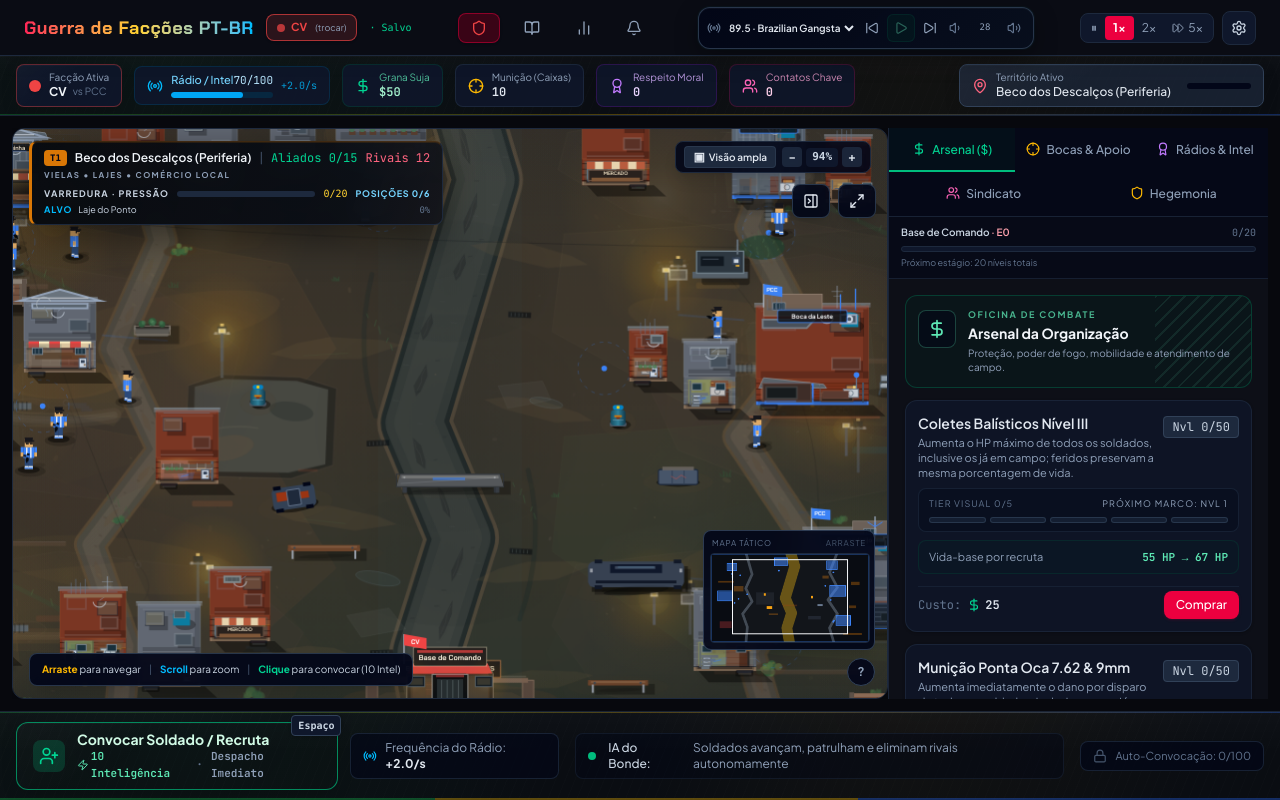
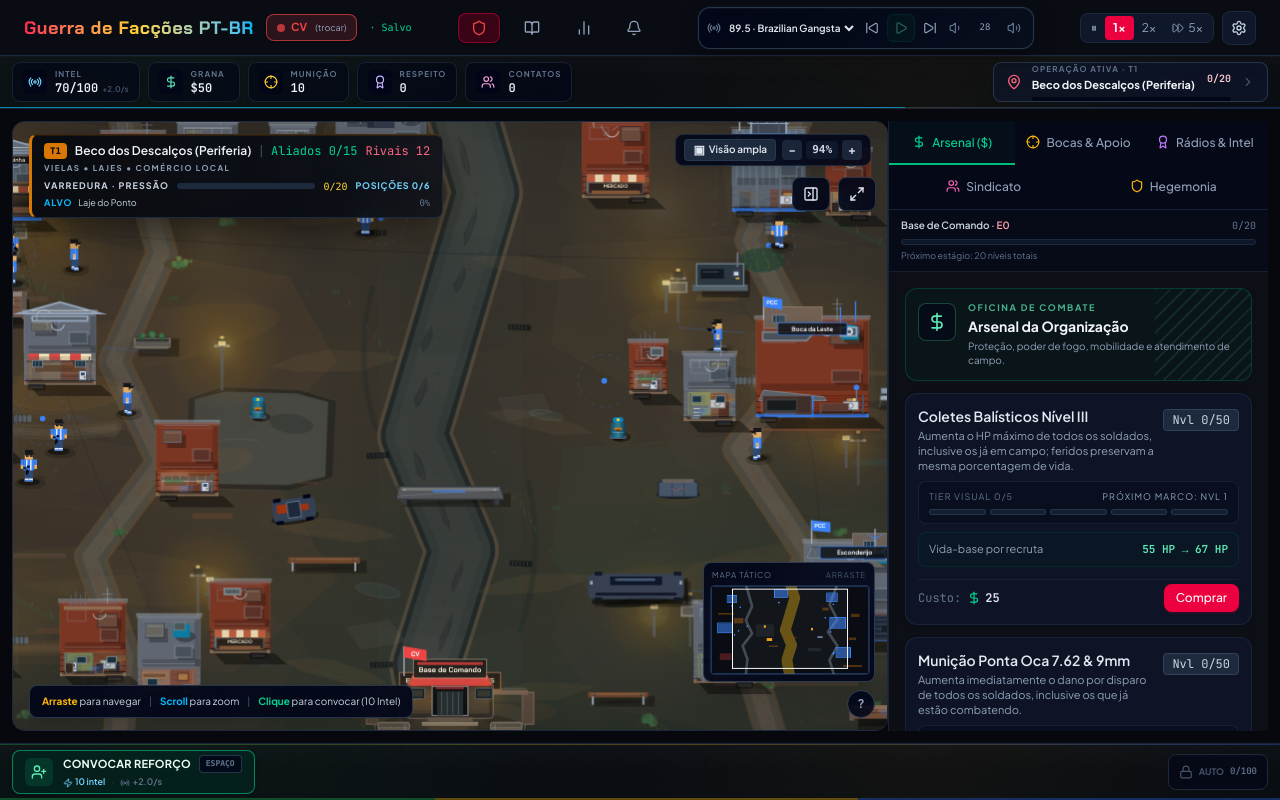
Before and after one commit to oeduardobertei-jpg/gangster-incremental, a React (Vite) app: page / in a window 1280 px wide. Built offline with nearby package versions, Linux system fonts and the light colour scheme.

Commit message:
1.1F: rebuild HUD hierarchy and command strips

```diff
--- /dev/null
+++ b/scripts/acceptance-110f-hud2.mjs
@@ -0,0 +1,48 @@
+import { openTestSession, sleep } from './cdp-session.mjs';
+import { mkdirSync, writeFileSync } from 'node:fs';
+
+const baseUrl = process.env.BASE_URL || 'http://127.0.0.1:3001';
+const outDir = 'docs/screenshots/1.1f-hud';
+mkdirSync(outDir, { recursive: true });
+
+const prepare = async s => {
+  await s.evaluate(`(async()=>{const {createDefaultState}=await import('/src/state/defaultGameState.ts');const g=createDefaultState();g.currentTerritoryId=1;g.runHighestTerritoryReached=1;g.gameSpeed=0;g.soundMuted=true;g.intel=73;g.cash=12540;g.ammo=87;g.respect=345;g.contacts=12;g.territoryTakes=13;localStorage.setItem('factions_war_pt_br_save_v2',JSON.stringify(g));location.reload();return true;})()`);
+  await sleep(1800);
+};
+
+const inspect = s => s.evaluate(`(()=>{const r=s=>s?.getBoundingClientRect().toJSON();const cmd=document.querySelector('.hud-command-strip');const action=document.querySelector('.hud-action-strip');const canvas=document.querySelector('canvas');return {innerWidth,innerHeight,bodyScrollWidth:document.body.scrollWidth,docScrollWidth:document.documentElement.scrollWidth,command:r(cmd),action:r(action),canvas:r(canvas),operationText:document.querySelector('.hud-operation-card')?.textContent?.replace(/\\s+/g,' ').trim(),resourceText:cmd?.textContent?.replace(/\\s+/g,' ').trim(),recruitText:document.querySelector('.hud-recruit-command')?.textContent?.replace(/\\s+/g,' ').trim()}})()`);
+
+const shot = async (s, name) => {
+  const image = await s.send('Page.captureScreenshot', { format:'png', fromSurface:true });
+  writeFileSync(`${outDir}/${name}.png`, Buffer.from(image.data,'base64'));
+};
+
+const desktop = await openTestSession({ url:baseUrl, width:1536, height:864 });
+const mobile = await openTestSession({ url:baseUrl, width:390, height:844 });
+try {
+  await prepare(desktop); await prepare(mobile);
+  const d = await inspect(desktop); const m = await inspect(mobile);
+  await shot(desktop,'hud-desktop'); await shot(mobile,'hud-mobile');
+  writeFileSync(`${outDir}/metrics.json`, JSON.stringify({desktop:d,mobile:m},null,2));
+
+  const checks = [
+    ['desktop command strip <= 58px', d.command?.height <= 58],
+    ['desktop action strip <= 64px', d.action?.height <= 64],
+    ['desktop canvas >= 650px', d.canvas?.height >= 650],
+    ['desktop no page horizontal overflow', d.docScrollWidth <= d.innerWidth + 1],
+    ['mobile command strip <= 58px', m.command?.height <= 58],
+    ['mobile action strip <= 64px', m.action?.height <= 64],
+    ['mobile canvas >= 620px', m.canvas?.height >= 620],
+    ['mobile no page horizontal overflow', m.docScrollWidth <= m.innerWidth + 1],
+    ['operation visible', /OPERAÇÃO ATIVA/.test(d.operationText || '')],
+    ['core resources visible', ['INTEL','GRANA','MUNIÇÃO','RESPEITO','CONTATOS'].every(x => (d.resourceText || '').includes(x))],
+    ['recruit command visible', /CONVOCAR REFORÇO/.test(d.recruitText || '')],
+    ['faction not duplicated in resource strip', !(d.resourceText || '').includes('FACÇÃO')]
+  ];
+  checks.forEach(([name,ok])=>console.log(`${ok?'PASS':'FAIL'} | ${name}`));
+  if (checks.some(([,ok])=>!ok)) throw new Error('1.1F HUD acceptance failed');
+  if (desktop.errors.length || mobile.errors.length) throw new Error(`runtime errors: ${[...desktop.errors,...mobile.errors].join(' | ')}`);
+  console.log(`HUD_11F ${checks.length}/${checks.length} PASS`);
+} finally {
+  await desktop.close(); await mobile.close();
+}
--- a/src/components/ResourceBar.tsx
+++ b/src/components/ResourceBar.tsx
@@ -1,7 +1,7 @@
 import React from 'react';
 import { GameState } from '../types/game';
-import { TERRITORIES, FACTION_CONFIGS } from '../data/gameData';
-import { Radio, DollarSign, Crosshair, Award, Users, Shield, MapPin } from 'lucide-react';
+import { TERRITORIES } from '../data/gameData';
+import { Radio, DollarSign, Crosshair, Award, Users, Shield, MapPin, ChevronRight } from 'lucide-react';
 
 interface ResourceBarProps {
   gameState: GameState;
@@ -9,14 +9,32 @@ interface ResourceBarProps {
   onOpenFactionModal: () => void;
 }
 
+type ResourceChipProps = {
+  label: string;
+  value: string;
+  detail?: string;
+  icon: React.ReactNode;
+  tone: string;
+};
+
+const ResourceChip: React.FC<ResourceChipProps> = ({ label, value, detail, icon, tone }) => (
+  <div className="hud-resource-chip flex h-10 min-w-[92px] items-center gap-2 rounded-lg border border-slate-800/80 bg-slate-950/54 px-2.5 shadow-sm">
+    <div className={`grid h-6 w-6 shrink-0 place-items-center rounded-md bg-slate-950/75 ${tone}`}>{icon}</div>
+    <div className="min-w-0 leading-none">
+      <div className="text-[8px] font-black tracking-[.13em] text-slate-500">{label}</div>
+      <div className="mt-1 flex items-baseline gap-1">
+        <span className="font-mono-numbers text-[12px] font-bold text-slate-100">{value}</span>
+        {detail && <span className="text-[8px] font-semibold text-slate-600">{detail}</span>}
+      </div>
+    </div>
+  </div>
+);
+
 export const ResourceBar: React.FC<ResourceBarProps> = ({
   gameState,
-  onOpenTerritoryModal,
-  onOpenFactionModal
+  onOpenTerritoryModal
 }) => {
   const currentTerritory = TERRITORIES.find(t => t.id === gameState.currentTerritoryId) || TERRITORIES[0];
-  const nextTerritory = TERRITORIES.find(t => t.id === gameState.currentTerritoryId + 1);
-  const factionConfig = FACTION_CONFIGS[gameState.playerFaction] || FACTION_CONFIGS.vermelha;
 
   const formatNum = (num: number): string => {
     if (num >= 1_000_000) return (num / 1_000_000).toFixed(2) + 'M';
@@ -24,137 +42,47 @@ export const ResourceBar: React.FC<ResourceBarProps> = ({
     return Math.floor(num).toLocaleString('pt-BR');
   };
 
-  const intelPct = Math.min(100, Math.max(0, (gameState.intel / gameState.maxIntel) * 100));
-  const territoryTakesPct = Math.min(100,
-    (gameState.territoryTakes / Math.max(1, currentTerritory.requiredNeutralizations)) * 100
-  );
+  const intelPct = Math.min(100, Math.max(0, (gameState.intel / Math.max(1, gameState.maxIntel)) * 100));
+  const pressureTarget = Math.max(1, currentTerritory.requiredNeutralizations);
+  const pressureNow = Math.min(pressureTarget, Math.max(0, gameState.territoryTakes));
+  const pressurePct = Math.min(100, (pressureNow / pressureTarget) * 100);
 
   return (
-    <div className="hud-br-surface relative w-full border-b border-slate-800/80 px-2 sm:px-4 py-2 shadow-md flex items-center gap-3 overflow-x-auto [-ms-overflow-style:none] [scrollbar-width:none] [&::-webkit-scrollbar]:hidden select-none">
-      <div className="pointer-events-none absolute bottom-0 left-0 right-0 h-px bg-[linear-gradient(90deg,rgba(22,163,74,.35),rgba(234,179,8,.32),rgba(37,99,235,.35))]" />
-      {/* Group 1: Faction Badge & Currencies */}
-      <div className="flex items-center gap-2 sm:gap-3 text-xs shrink-0">
-        {/* Faction Selector Pill */}
+    <div className="hud-br-surface hud-command-strip relative w-full shrink-0 border-b border-slate-800/80 px-2 sm:px-3 py-1.5 shadow-md select-none">
+      <div className="pointer-events-none absolute bottom-0 left-0 right-0 h-px bg-[linear-gradient(90deg,rgba(22,163,74,.35),rgba(234,179,8,.28),rgba(37,99,235,.35))]" />
+      <div className="flex items-center gap-2 overflow-x-auto [-ms-overflow-style:none] [scrollbar-width:none] [&::-webkit-scrollbar]:hidden">
+        <ResourceChip label="INTEL" value={`${Math.floor(gameState.intel)}/${gameState.maxIntel}`} detail={`+${gameState.intelRegen.toFixed(1)}/s`} icon={<Radio className="h-3.5 w-3.5" />} tone="text-sky-300" />
+        <ResourceChip label="GRANA" value={`$${formatNum(gameState.cash)}`} icon={<DollarSign className="h-3.5 w-3.5" />} tone="text-emerald-300" />
+        <ResourceChip label="MUNIÇÃO" value={formatNum(gameState.ammo)} icon={<Crosshair className="h-3.5 w-3.5" />} tone="text-amber-300" />
+        <ResourceChip label="RESPEITO" value={formatNum(gameState.respect)} icon={<Award className="h-3.5 w-3.5" />} tone="text-violet-300" />
+        <ResourceChip label="CONTATOS" value={formatNum(gameState.contacts)} icon={<Users className="h-3.5 w-3.5" />} tone="text-pink-300" />
+
+        {gameState.hegemonyEmblems > 0 && (
+          <ResourceChip label="HEGEMONIA" value={String(gameState.hegemonyEmblems)} icon={<Shield className="h-3.5 w-3.5" />} tone="text-amber-200" />
+        )}
+
         <button
-          onClick={onOpenFactionModal}
-          className="hud-br-card flex items-center gap-2 px-3 py-1.5 rounded-lg border transition-all cursor-pointer bg-slate-900/90 hover:bg-slate-800 text-left"
-          style={{ borderColor: `${factionConfig.color}66` }}
+          onClick={onOpenTerritoryModal}
+          className="hud-operation-card ml-auto flex h-10 min-w-[248px] shrink-0 items-center gap-2.5 rounded-lg border border-slate-700/80 bg-slate-900/72 px-3 text-left shadow-sm transition-colors hover:border-slate-600 hover:bg-slate-900"
+          title="Abrir mapa de territórios"
         >
-          <div
-            className="w-3 h-3 rounded-full shrink-0 shadow-sm"
-            style={{ backgroundColor: factionConfig.color }}
-          />
-          <div>
-            <div className="text-[10px] text-slate-400 leading-tight">Facção Ativa</div>
-            <div className="font-bold text-slate-100 flex items-center gap-1.5">
-              <span>{factionConfig.tag}</span>
-              <span className="text-[10px] text-slate-500 font-normal">vs {factionConfig.rivalTag}</span>
+          <MapPin className="h-4 w-4 shrink-0 text-rose-400" />
+          <div className="min-w-0 flex-1">
+            <div className="flex items-center justify-between gap-3">
+              <div className="min-w-0">
+                <div className="text-[8px] font-black tracking-[.15em] text-slate-500">OPERAÇÃO ATIVA · T{currentTerritory.id}</div>
+                <div className="mt-0.5 truncate text-[11px] font-bold text-slate-100">{currentTerritory.name}</div>
+              </div>
+              <span className="font-mono-numbers shrink-0 text-[10px] font-bold text-rose-200">{pressureNow}/{pressureTarget}</span>
+            </div>
+            <div className="mt-1 h-1 overflow-hidden rounded-full bg-slate-950/90">
+              <div className="h-full rounded-full bg-rose-500 transition-[width] duration-200" style={{ width: `${pressurePct}%` }} />
             </div>
           </div>
-        </button>
-
-        {/* Inteligência / Rádio (Mana) */}
-        <div className="flex items-center gap-2 min-w-[130px] bg-slate-900/90 px-3 py-1.5 rounded-lg border border-sky-900/40">
-          <Radio className="w-4 h-4 text-sky-400 shrink-0" />
-          <div className="flex flex-col flex-1">
-            <div className="flex items-center justify-between text-[11px]">
-              <span className="text-sky-300 font-medium">Rádio / Intel</span>
-              <span className="font-mono-numbers text-sky-200">
-                {Math.floor(gameState.intel)}/{gameState.maxIntel}
-              </span>
-            </div>
-            {/* Intel Progress */}
-            <div className="w-full bg-sky-950/70 rounded-full h-1.5 mt-1 overflow-hidden">
-              <div
-                className="bg-sky-500 h-full rounded-full transition-all duration-200"
-                style={{ width: `${intelPct}%` }}
-              />
-            </div>
-          </div>
-          <span className="text-[10px] text-sky-400/80 font-mono-numbers">
-            +{gameState.intelRegen.toFixed(1)}/s
-          </span>
-        </div>
-
-        {/* Grana / Dinheiro Sujo (Sangue) */}
-        <div className="flex items-center gap-2 bg-slate-900/90 px-3 py-1.5 rounded-lg border border-emerald-900/40">
-          <DollarSign className="w-4 h-4 text-emerald-400 shrink-0" />
-          <div>
-            <div className="text-[10px] text-emerald-300/80">Grana Suja</div>
-            <div className="font-mono-numbers font-semibold text-emerald-200">
-              ${formatNum(gameState.cash)}
-            </div>
-          </div>
-        </div>
-
-        {/* Munição & Armas (Ossos) */}
-        <div className="flex items-center gap-2 bg-slate-900/90 px-3 py-1.5 rounded-lg border border-slate-700/40">
-          <Crosshair className="w-4 h-4 text-amber-400 shrink-0" />
-          <div>
-            <div className="text-[10px] text-slate-400">Munição (Caixas)</div>
-            <div className="font-mono-numbers font-semibold text-slate-200">
-              {formatNum(gameState.ammo)}
-            </div>
-          </div>
-        </div>
-
-        {/* Respeito das Ruas (Almas) */}
-        <div className="flex items-center gap-2 bg-slate-900/90 px-3 py-1.5 rounded-lg border border-purple-900/40">
-          <Award className="w-4 h-4 text-purple-400 shrink-0" />
-          <div>
-            <div className="text-[10px] text-purple-300/80">Respeito Moral</div>
-            <div className="font-mono-numbers font-semibold text-purple-200">
-              {formatNum(gameState.respect)}
-            </div>
-          </div>
-        </div>
-
-        {/* Contatos / Escutas (Cérebros) */}
-        <div className="flex items-center gap-2 bg-slate-900/90 px-3 py-1.5 rounded-lg border border-pink-900/40">
-          <Users className="w-4 h-4 text-pink-400 shrink-0" />
-          <div>
-            <div className="text-[10px] text-pink-300/80">Contatos Chave</div>
-            <div className="font-mono-numbers font-semibold text-pink-200">
-              {formatNum(gameState.contacts)}
-            </div>
-          </div>
-        </div>
-
-        {/* Emblemas de Hegemonia (Prestígio) */}
-        {gameState.hegemonyEmblems > 0 && (
-          <div className="flex items-center gap-2 bg-amber-950/30 px-3 py-1.5 rounded-lg border border-amber-500/50">
-            <Shield className="w-4 h-4 text-amber-400 shrink-0" />
-            <div>
-              <div className="text-[10px] text-amber-300">Hegemonia</div>
-              <div className="font-mono-numbers font-bold text-amber-200">
-                {gameState.hegemonyEmblems}
-              </div>
-            </div>
-          </div>
-        )}
-      </div>
-
-      {/* Group 2: Current Territory & Progress */}
-      <div className="flex items-center gap-3 shrink-0 ml-auto">
-        <button
-          onClick={onOpenTerritoryModal}
-          className="hud-br-card flex items-center gap-2 px-3 py-1.5 bg-slate-800/70 hover:bg-slate-700/80 border border-slate-700 rounded-lg text-xs transition-colors cursor-pointer"
-        >
-          <MapPin className="w-4 h-4 text-rose-400 shrink-0" />
-          <div className="text-left">
-            <div className="text-[10px] text-slate-400">Território Ativo</div>
-            <div className="font-medium text-slate-200">{currentTerritory.name}</div>
-          </div>
-          {nextTerritory && (
-            <div className="w-16 bg-slate-950 rounded-full h-1.5 overflow-hidden ml-2">
-              <div
-                className="bg-rose-500 h-full rounded-full transition-all"
-                style={{ width: `${territoryTakesPct}%` }}
-              />
-            </div>
-          )}
+          <ChevronRight className="h-3.5 w-3.5 shrink-0 text-slate-600" />
         </button>
       </div>
+      <div className="pointer-events-none absolute left-0 bottom-0 h-px bg-sky-400/60 transition-[width] duration-200" style={{ width: `${Math.max(2, intelPct)}%` }} />
     </div>
   );
 };
--- a/src/components/SpellBar.tsx
+++ b/src/components/SpellBar.tsx
@@ -1,6 +1,6 @@
 import React from 'react';
 import { GameState } from '../types/game';
-import { UserPlus, ToggleLeft, ToggleRight, Radio, Lock, Zap, Box } from 'lucide-react';
+import { UserPlus, ToggleLeft, ToggleRight, Lock, Zap, Box, Radio } from 'lucide-react';
 import { AUTO_RECRUIT_MILESTONE_NEUTRALIZATIONS, getAutoRecruitMilestoneProgress } from '../rules/progression';
 
 interface SpellBarProps {
@@ -20,114 +20,70 @@ export const SpellBar: React.FC<SpellBarProps> = ({
 }) => {
   const autoRecruitUnlocked = (gameState.upgrades['sindicato_auto_recruit'] || 0) > 0;
   const autoAmmoUnlocked = (gameState.upgrades['boca_auto_ammo_scavenge'] || 0) > 0;
-  const autoRecruitMilestoneProgress = getAutoRecruitMilestoneProgress(gameState);
-
-  // Standard recruit cost
+  const milestone = getAutoRecruitMilestoneProgress(gameState);
   const recruitCost = 10;
   const canAfford = gameState.intel >= recruitCost;
 
   return (
-    <div className="hud-br-surface relative w-full border-t border-slate-800/80 px-4 py-2.5 flex items-center justify-between gap-4 select-none">
+    <div className="hud-br-surface hud-action-strip relative w-full shrink-0 border-t border-slate-800/80 px-2 sm:px-3 py-1.5 select-none">
       <div className="pointer-events-none absolute top-0 left-0 right-0 h-px bg-[linear-gradient(90deg,rgba(22,163,74,.32),rgba(234,179,8,.28),rgba(37,99,235,.32))]" />
-      {/* Primary Action: Direct Recruit Button */}
-      <div className="flex items-center gap-3">
+      <div className="flex min-w-0 items-center gap-2">
         <button
           onClick={onTriggerRecruit}
           disabled={!canAfford}
-          className={`hud-br-card relative group flex items-center gap-3 px-4 py-2 rounded-xl border transition-all cursor-pointer font-semibold shadow-md ${
+          className={`hud-recruit-command group flex h-11 min-w-0 items-center gap-2.5 rounded-lg border px-3 text-left shadow-md transition-all active:scale-[.985] ${
             canAfford
-              ? 'bg-gradient-to-r from-emerald-950/80 to-emerald-900/60 border-emerald-500/70 text-emerald-100 hover:border-emerald-400 hover:shadow-emerald-950/50 hover:brightness-110 active:scale-95'
-              : 'bg-slate-900/60 border-slate-800 text-slate-500 opacity-60 cursor-not-allowed'
+              ? 'cursor-pointer border-emerald-500/65 bg-emerald-950/52 text-emerald-50 hover:border-emerald-400 hover:bg-emerald-950/72'
+              : 'cursor-not-allowed border-slate-800 bg-slate-950/65 text-slate-600 opacity-65'
           }`}
-          title="Chamar um novo soldado pelo rádio (Espaço ou Clique no Mapa)"
+          title="Convocar reforço (Espaço ou clique no mapa)"
         >
-          {/* Key shortcut pill */}
-          <span className="absolute -top-2 -right-1 px-1.5 py-0.5 bg-slate-900 text-[10px] font-mono rounded border border-slate-700 text-slate-300 shadow">
-            Espaço
-          </span>
-
-          <div className={`p-1.5 rounded-lg ${canAfford ? 'bg-emerald-500/20 text-emerald-400' : 'bg-slate-800 text-slate-600'}`}>
-            <UserPlus className="w-5 h-5" />
+          <span className={`grid h-7 w-7 shrink-0 place-items-center rounded-md ${canAfford ? 'bg-emerald-500/15 text-emerald-300' : 'bg-slate-900 text-slate-600'}`}><UserPlus className="h-4 w-4" /></span>
+          <div className="min-w-0">
+            <div className="flex items-center gap-2">
+              <span className="truncate text-[11px] font-black tracking-[.02em]">CONVOCAR REFORÇO</span>
+              <kbd className="hidden sm:inline rounded border border-slate-700/80 bg-slate-950/80 px-1.5 py-0.5 font-mono text-[8px] font-bold text-slate-500">ESPAÇO</kbd>
             </div>
-
-          <div className="text-left">
-            <div className="text-sm font-bold leading-tight flex items-center gap-1.5">
-              <span>Convocar Soldado / Recruta</span>
-            </div>
-            <div className="text-[11px] flex items-center gap-2 font-mono-numbers">
-              <span className={canAfford ? 'text-emerald-300 font-semibold flex items-center gap-0.5' : 'text-rose-400 font-semibold'}>
-                <Zap className="w-3 h-3 inline" /> {recruitCost} Inteligência
-              </span>
-              <span className="text-slate-500">·</span>
-              <span className="text-slate-400">Despacho Imediato</span>
+            <div className="mt-0.5 flex items-center gap-1.5 text-[9px] font-semibold">
+              <span className={canAfford ? 'text-sky-300' : 'text-rose-400'}><Zap className="mr-0.5 inline h-2.5 w-2.5" />{recruitCost} intel</span>
+              <span className="text-slate-700">·</span>
+              <span className="text-slate-500"><Radio className="mr-0.5 inline h-2.5 w-2.5" />+{gameState.intelRegen.toFixed(1)}/s</span>
             </div>
           </div>
         </button>
 
-        <div className="hidden sm:flex items-center gap-2 text-xs text-slate-400 bg-slate-950/60 px-3 py-1.5 rounded-lg border border-slate-800/80">
-          <Radio className="w-3.5 h-3.5 text-sky-400 animate-pulse" />
-          <span>Frequência do Rádio: <strong className="text-slate-200">+{gameState.intelRegen.toFixed(1)}/s</strong></span>
-        </div>
-      </div>
-
-      {/* Middle status: Autonomous behavior notice */}
-      <div className="hidden md:flex items-center gap-3 text-xs text-slate-400 bg-slate-950/40 px-3 py-1.5 rounded-lg border border-slate-800/50">
-        <span className="inline-block w-2 h-2 rounded-full bg-emerald-500 animate-ping"></span>
-        <span className="text-slate-300 font-medium">IA do Bonde:</span>
-        <span className="text-slate-400">Soldados avançam, patrulham e eliminam rivais autonomamente</span>
-      </div>
-
-      {/* Right: Automation Controls */}
-      <div className="flex items-center gap-3 shrink-0">
-        {/* Auto Collect Ammo Toggle */}
+        <div className="ml-auto flex shrink-0 items-center gap-2">
           {autoAmmoUnlocked && onToggleAutoAmmo && (
             <button
               onClick={onToggleAutoAmmo}
-            className={`flex items-center gap-2 px-3 py-1.5 rounded-xl border text-xs font-medium transition-all cursor-pointer shadow-sm ${
-              gameState.autoCollectAmmo
-                ? 'bg-sky-950/50 border-sky-500/80 text-sky-200 shadow-sky-950/30'
-                : 'bg-slate-900 border-slate-800 text-slate-400 hover:text-slate-300 hover:bg-slate-800/60'
-            }`}
-            title="Coleta automática periódica de munições das carcaças (com cooldown)"
+              className={`flex h-9 items-center gap-1.5 rounded-lg border px-2.5 text-[9px] font-black tracking-[.04em] transition-colors ${gameState.autoCollectAmmo ? 'border-sky-500/55 bg-sky-950/45 text-sky-200' : 'border-slate-800 bg-slate-950/55 text-slate-500 hover:text-slate-300'}`}
+              title="Coleta automática de munição"
             >
-            <Box className="w-3.5 h-3.5 text-sky-400" />
-            <span>Auto-Munição</span>
-            <span className={`text-[10px] px-1.5 py-0.5 rounded font-mono ${gameState.autoCollectAmmo ? 'bg-sky-500/20 text-sky-300' : 'bg-slate-800 text-slate-500'}`}>
-              {gameState.autoCollectAmmo ? 'ON' : 'OFF'}
-            </span>
+              <Box className="h-3.5 w-3.5" />
+              <span className="hidden sm:inline">AUTO-MUNIÇÃO</span>
+              <span className={`rounded px-1 py-0.5 text-[7px] ${gameState.autoCollectAmmo ? 'bg-sky-400/15 text-sky-300' : 'bg-slate-900 text-slate-600'}`}>{gameState.autoCollectAmmo ? 'ON' : 'OFF'}</span>
             </button>
           )}
 
-        {/* Auto Recruit Toggle */}
           {autoRecruitUnlocked ? (
             <button
               onClick={onToggleAutoRecruit}
-            className={`flex items-center gap-2 px-3.5 py-2 rounded-xl border text-xs font-medium transition-all cursor-pointer shadow-sm ${
-              gameState.autoRecruitFallen
-                ? 'bg-emerald-950/50 border-emerald-500/80 text-emerald-200 shadow-emerald-950/30'
-                : 'bg-slate-900 border-slate-800 text-slate-400 hover:text-slate-300 hover:bg-slate-800/60'
-            }`}
+              className={`flex h-9 items-center gap-1.5 rounded-lg border px-2.5 text-[9px] font-black tracking-[.04em] transition-colors ${gameState.autoRecruitFallen ? 'border-emerald-500/55 bg-emerald-950/45 text-emerald-200' : 'border-slate-800 bg-slate-950/55 text-slate-500 hover:text-slate-300'}`}
+              title="Convocação automática"
             >
-            {gameState.autoRecruitFallen ? (
-              <ToggleRight className="w-5 h-5 text-emerald-400" />
-            ) : (
-              <ToggleLeft className="w-5 h-5 text-slate-500" />
-            )}
-            <span>Auto-Convocar</span>
-            <span className={`text-[10px] px-1.5 py-0.5 rounded font-mono ${gameState.autoRecruitFallen ? 'bg-emerald-500/20 text-emerald-300' : 'bg-slate-800 text-slate-500'}`}>
-              {gameState.autoRecruitFallen ? 'LIGADO' : 'DESLIGADO'}
-            </span>
+              {gameState.autoRecruitFallen ? <ToggleRight className="h-4 w-4 text-emerald-300" /> : <ToggleLeft className="h-4 w-4" />}
+              <span className="hidden sm:inline">AUTO-CONVOCAR</span>
+              <span className={`rounded px-1 py-0.5 text-[7px] ${gameState.autoRecruitFallen ? 'bg-emerald-400/15 text-emerald-300' : 'bg-slate-900 text-slate-600'}`}>{gameState.autoRecruitFallen ? 'ON' : 'OFF'}</span>
             </button>
           ) : (
-          <div
-            className="flex items-center gap-2 px-3 py-1.5 rounded-lg bg-slate-950/70 border border-slate-800/80 text-[11px] text-slate-500"
-            title={`Neutralize ${AUTO_RECRUIT_MILESTONE_NEUTRALIZATIONS} rivais nesta rodada para liberar gratuitamente a Auto-Convocação N1`}
-          >
-            <Lock className="w-3.5 h-3.5 text-slate-600" />
-            <span>Auto-Convocação: {autoRecruitMilestoneProgress}/{AUTO_RECRUIT_MILESTONE_NEUTRALIZATIONS}</span>
+            <div className="flex h-9 items-center gap-1.5 rounded-lg border border-slate-800 bg-slate-950/55 px-2.5 text-[9px] font-bold text-slate-600" title={`Neutralize ${AUTO_RECRUIT_MILESTONE_NEUTRALIZATIONS} rivais nesta rodada para liberar Auto-Convocação`}>
+              <Lock className="h-3.5 w-3.5" />
+              <span className="hidden sm:inline">AUTO</span>
+              <span className="font-mono-numbers text-slate-500">{milestone}/{AUTO_RECRUIT_MILESTONE_NEUTRALIZATIONS}</span>
             </div>
           )}
         </div>
       </div>
+    </div>
   );
 };
--- a/src/index.css
+++ b/src/index.css
@@ -83,3 +83,14 @@
 @media (prefers-reduced-motion: reduce) {
   [class*="hudEventIn"] { animation: none !important; }
 }
+
+/* 1.1F — HUD 2.0: less chrome, stronger operational hierarchy. */
+.hud-command-strip { min-height: 52px; }
+.hud-resource-chip,
+.hud-operation-card,
+.hud-recruit-command { backdrop-filter: blur(8px); }
+@media (max-width: 760px) {
+  .hud-command-strip { min-height: 48px; }
+  .hud-resource-chip { min-width: 84px; }
+  .hud-operation-card { min-width: 210px; }
+}
```
Also changed, not shown: 5 other files (tests, documents, lock files or other folders). Lines whose indentation alone changed are shown as unchanged.
